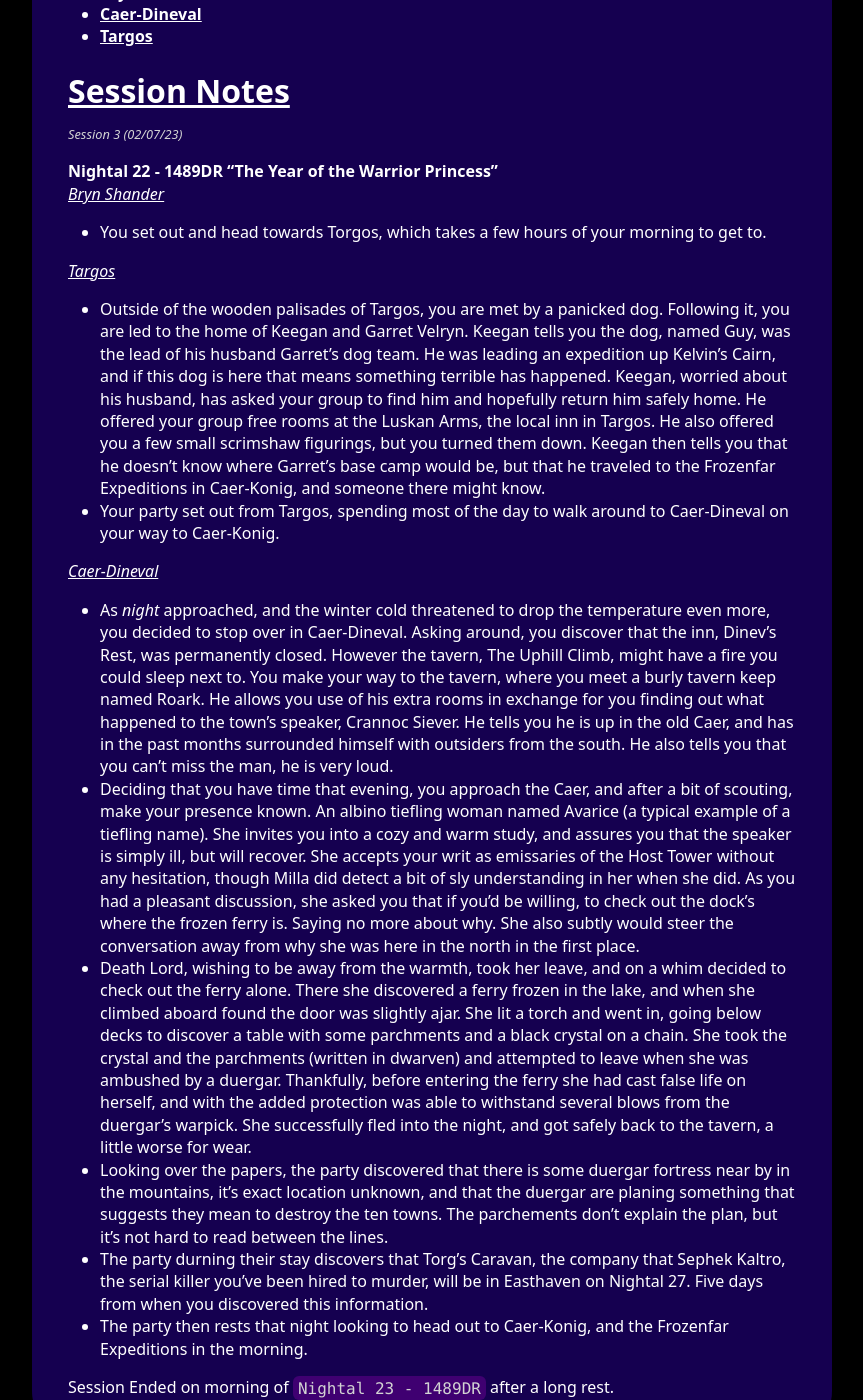
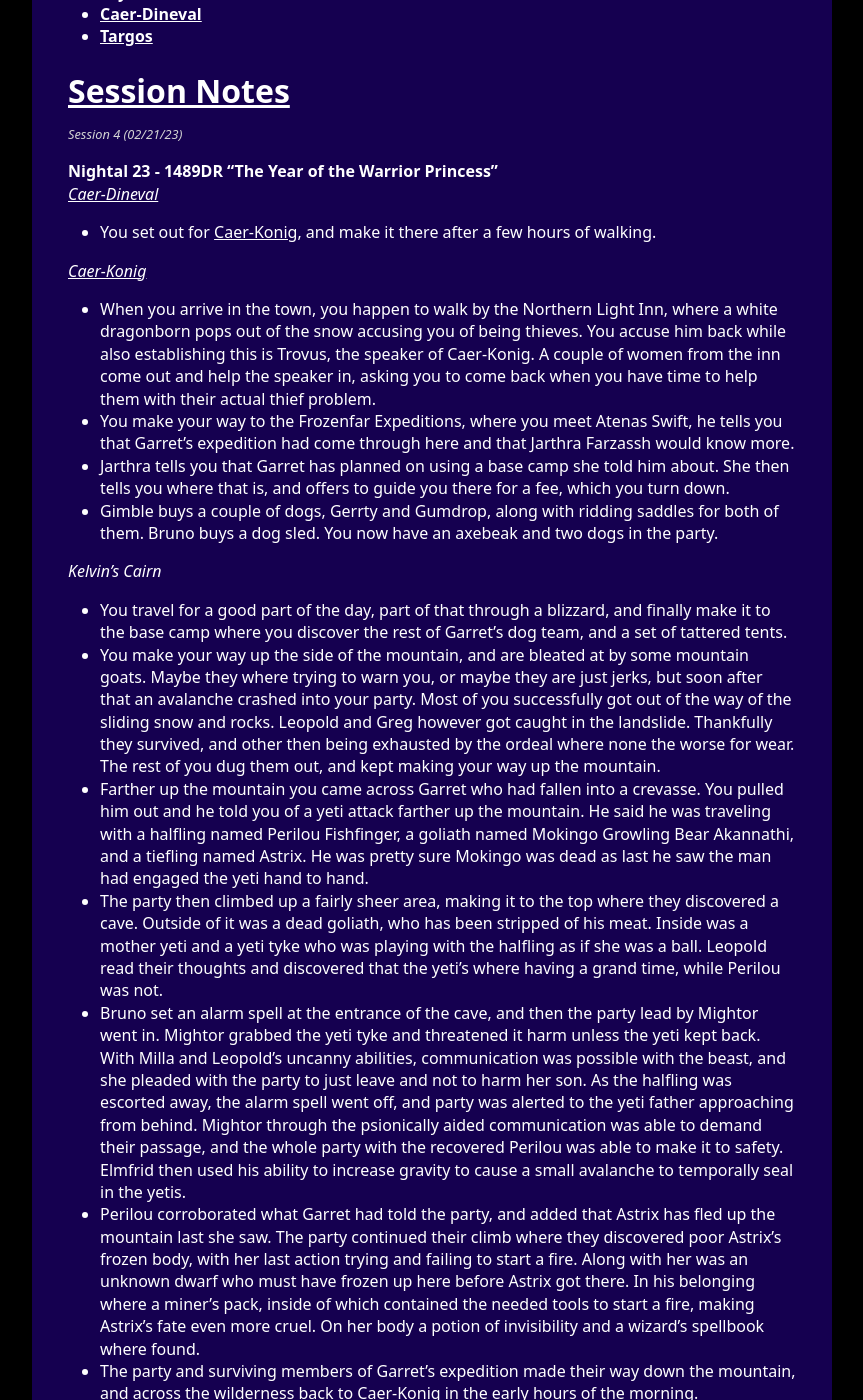
Before and after one commit to GMTim/RimeOfTheFrostMaiden, a Jekyll site: the page built from index.md, in a window 1280 px wide and 1400 px high, scrolled down 509 px. Shown: the whole window, without its empty margins (208-1071 px from the left). Built offline with Jekyll 4.4.1, drawn with Linux system fonts in a browser that asks for light colours; some of the changed text lies outside the part shown.

Commit message:
Added Session 4 notes.

```diff
--- a/index.md
+++ b/index.md
@@ -17,28 +17,33 @@
 - [**Targos**](./locations/targos.md)
 
 ## [Session Notes](./past-sessions.md)
-<em class="subtext">Session 3 (02/07/23)</em>
+<em class="subtext">Session 4 (02/21/23)</em>
 
-**Nightal 22 - 1489DR "The Year of the Warrior Princess"**
-_[Bryn Shander](./locations/bryn-shander.md)_
-
-- You set out and head towards Torgos, which takes a few hours of your morning to get to.
-
-_[Targos](./locations/targos.md)_
-
-- Outside of the wooden palisades of Targos, you are met by a panicked dog. Following it, you are led to the home of Keegan and Garret Velryn. Keegan tells you the dog, named Guy, was the lead of his husband Garret's dog team. He was leading an expedition up Kelvin's Cairn, and if this dog is here that means something terrible has happened. Keegan, worried about his husband, has asked your group to find him and hopefully return him safely home. He offered your group free rooms at the Luskan Arms, the local inn in Targos. He also offered you a few small scrimshaw figurings, but you turned them down. Keegan then tells you that he doesn't know where Garret's base camp would be, but that he traveled to the Frozenfar Expeditions in Caer-Konig, and someone there might know.
-- Your party set out from Targos, spending most of the day to walk around to Caer-Dineval on your way to Caer-Konig.
-
+**Nightal 23 - 1489DR "The Year of the Warrior Princess"**
 _[Caer-Dineval](./locations/caer-dineval.md)_
 
-- As _night_ approached, and the winter cold threatened to drop the temperature even more, you decided to stop over in Caer-Dineval. Asking around, you discover that the inn, Dinev's Rest, was permanently closed. However the tavern, The Uphill Climb, might have a fire you could sleep next to. You make your way to the tavern, where you meet a burly tavern keep named Roark. He allows you use of his extra rooms in exchange for you finding out what happened to the town's speaker, Crannoc Siever. He tells you he is up in the old Caer, and has in the past months surrounded himself with outsiders from the south. He also tells you that you can't miss the man, he is very loud.
-- Deciding that you have time that evening, you approach the Caer, and after a bit of scouting, make your presence known. An albino tiefling woman named Avarice (a typical example of a tiefling name). She invites you into a cozy and warm study, and assures you that the speaker is simply ill, but will recover. She accepts your writ as emissaries of the Host Tower without any hesitation, though Milla did detect a bit of sly understanding in her when she did. As you had a pleasant discussion, she asked you that if you'd be willing, to check out the dock's where the frozen ferry is. Saying no more about why. She also subtly would steer the conversation away from why she was here in the north in the first place.
-- Death Lord, wishing to be away from the warmth, took her leave, and on a whim decided to check out the ferry alone. There she discovered a ferry frozen in the lake, and when she climbed aboard found the door was slightly ajar. She lit a torch and went in, going below decks to discover a table with some parchments and a black crystal on a chain. She took the crystal and the parchments (written in dwarven) and attempted to leave when she was ambushed by a duergar. Thankfully, before entering the ferry she had cast false life on herself, and with the added protection was able to withstand several blows from the duergar's warpick. She successfully fled into the night, and got safely back to the tavern, a little worse for wear.
-- Looking over the papers, the party discovered that there is some duergar fortress near by in the mountains, it's exact location unknown, and that the duergar are planing something that suggests they mean to destroy the ten towns. The parchements don't explain the plan, but it's not hard to read between the lines.
-- The party durning their stay discovers that Torg's Caravan, the company that Sephek Kaltro, the serial killer you've been hired to murder, will be in Easthaven on Nightal 27. Five days from when you discovered this information.
-- The party then rests that night looking to head out to Caer-Konig, and the Frozenfar Expeditions in the morning.
+- You set out for [Caer-Konig](./locations/caer-konig.md), and make it there after a few hours of walking.
 
-Session Ended on morning of `Nightal 23 - 1489DR` after a long rest.
+_[Caer-Konig](./locations/caer-konig.md)_
+
+- When you arrive in the town, you happen to walk by the Northern Light Inn, where a white dragonborn pops out of the snow accusing you of being thieves. You accuse him back while also establishing this is Trovus, the speaker of Caer-Konig. A couple of women from the inn come out and help the speaker in, asking you to come back when you have time to help them with their actual thief problem.
+- You make your way to the Frozenfar Expeditions, where you meet Atenas Swift, he tells you that Garret's expedition had come through here and that Jarthra Farzassh would know more.
+- Jarthra tells you that Garret has planned on using a base camp she told him about. She then tells you where that is, and offers to guide you there for a fee, which you turn down.
+- Gimble buys a couple of dogs, Gerrty and Gumdrop, along with ridding saddles for both of them. Bruno buys a dog sled. You now have an axebeak and two dogs in the party.
+
+_Kelvin's Cairn_
+
+- You travel for a good part of the day, part of that through a blizzard, and finally make it to the base camp where you discover the rest of Garret's dog team, and a set of tattered tents.
+- You make your way up the side of the mountain, and are bleated at by some mountain goats. Maybe they where trying to warn you, or maybe they are just jerks, but soon after that an avalanche crashed into your party. Most of you successfully got out of the way of the sliding snow and rocks. Leopold and Greg however got caught in the landslide. Thankfully they survived, and other then being exhausted by the ordeal where none the worse for wear. The rest of you dug them out, and kept making your way up the mountain.
+- Farther up the mountain you came across Garret who had fallen into a crevasse. You pulled him out and he told you of a yeti attack farther up the mountain. He said he was traveling with a halfling named Perilou Fishfinger, a goliath named Mokingo Growling Bear Akannathi, and a tiefling named Astrix. He was pretty sure Mokingo was dead as last he saw the man had engaged the yeti hand to hand.
+- The party then climbed up a fairly sheer area, making it to the top where they discovered a cave. Outside of it was a dead goliath, who has been stripped of his meat. Inside was a mother yeti and a yeti tyke who was playing with the halfling as if she was a ball. Leopold read their thoughts and discovered that the yeti's where having a grand time, while Perilou was not.
+- Bruno set an alarm spell at the entrance of the cave, and then the party lead by Mightor went in. Mightor grabbed the yeti tyke and threatened it harm unless the yeti kept back. With Milla and Leopold's uncanny abilities, communication was possible with the beast, and she pleaded with the party to just leave and not to harm her son. As the halfling was escorted away, the alarm spell went off, and party was alerted to the yeti father approaching from behind. Mightor through the psionically aided communication was able to demand their passage, and the whole party with the recovered Perilou was able to make it to safety. Elmfrid then used his ability to increase gravity to cause a small avalanche to temporally seal in the yetis.
+- Perilou corroborated what Garret had told the party, and added that Astrix has fled up the mountain last she saw. The party continued their climb where they discovered poor Astrix's frozen body, with her last action trying and failing to start a fire. Along with her was an unknown dwarf who must have frozen up here before Astrix got there. In his belonging where a miner's pack, inside of which contained the needed tools to start a fire, making Astrix's fate even more cruel. On her body a potion of invisibility and a wizard's spellbook where found.
+- The party and surviving members of Garret's expedition made their way down the mountain, and across the wilderness back to Caer-Konig in the early hours of the morning.
+
+_[Caer-Konig](./locations/caer-konig.md)_
+
+Session Ended on morning of `Nightal 24 - 1489DR` after a long rest.
 
 <script>
     function shuffleArray(array) {
```
Also changed, not shown: past-sessions.md (+29 -0 lines).
